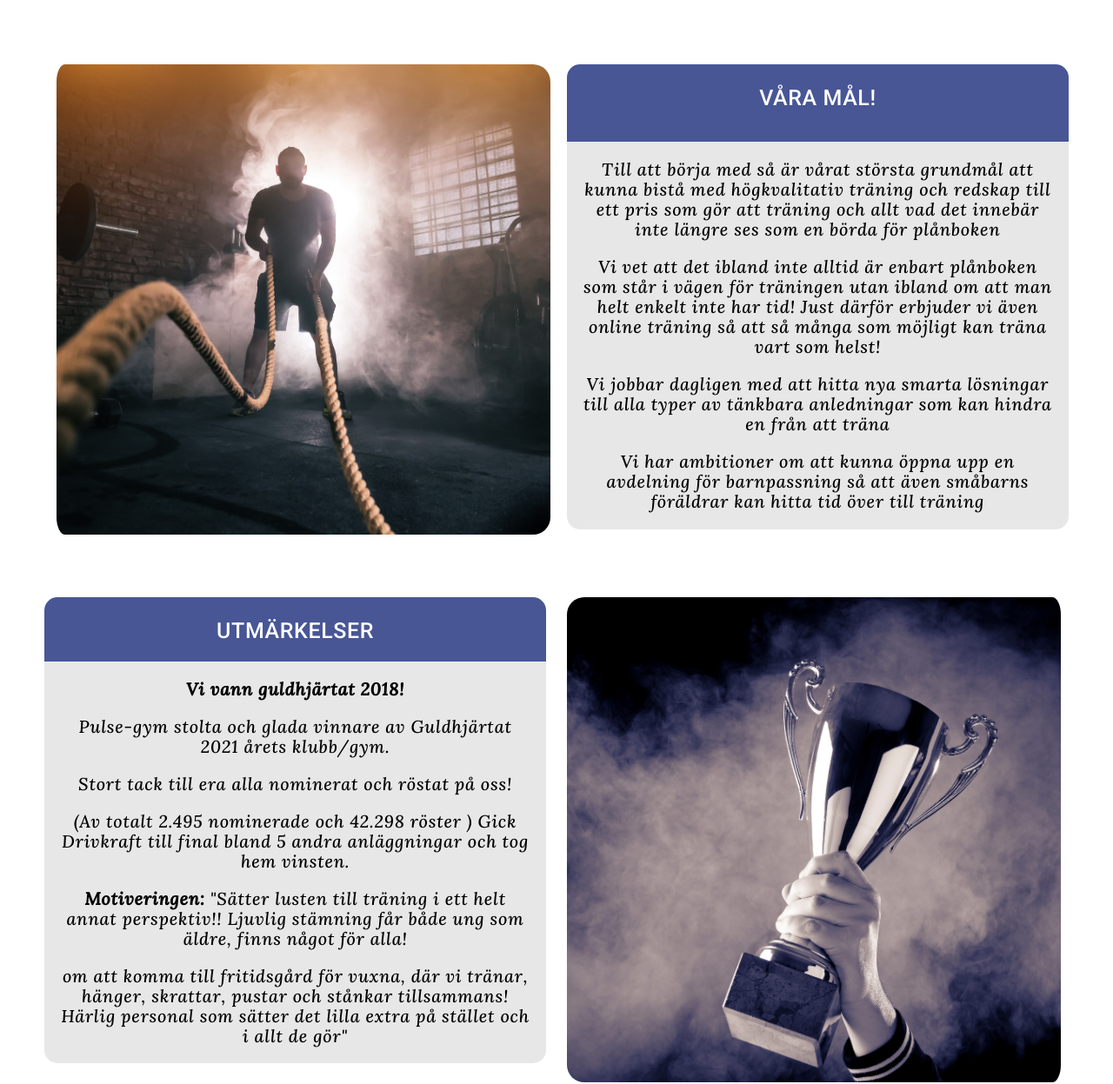
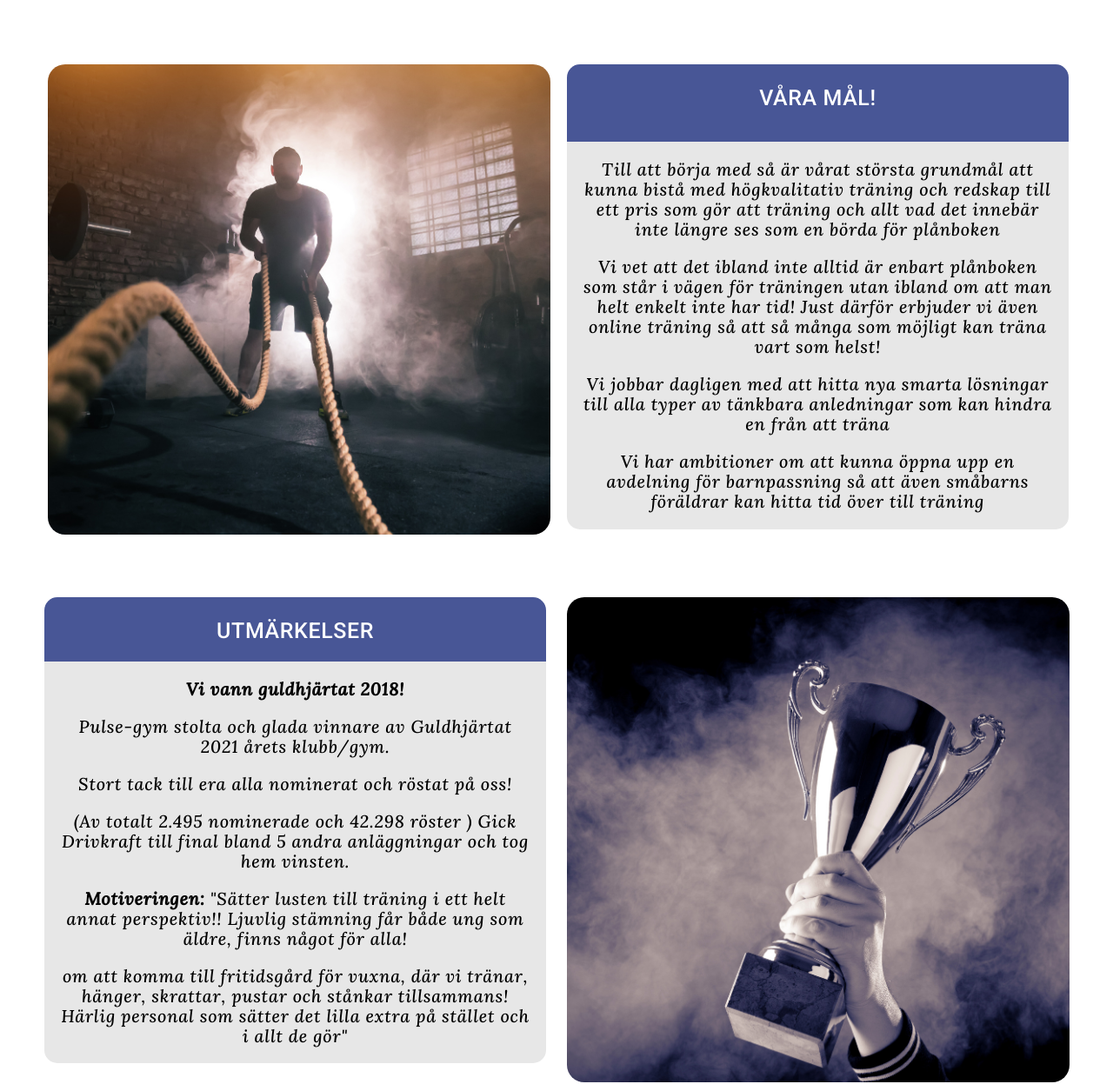
Before and after one commit to orrehall/skol-arbete, a plain HTML site: page om-oss.html in a window 1280 px wide. Shown: the part 875-2122 px from the top of the page at 87% size. Drawn offline with Linux system fonts and the light colour scheme.

Commit message:
paddding i body

```diff
--- a/styles/om-oss.css
+++ b/styles/om-oss.css
@@ -35,6 +35,11 @@ h1{
 /* ****************************************************************************************************************************** */
 
 /**MAIN GRID CONTAINER**/
+
+body{
+    margin-left: 10px;
+    margin-right: 10px;
+}
 .container-om-oss{
     min-width: 768px; /*pga vi vill anpassa hemsidan efter mobile first*/
     min-height: 1850px;
@@ -167,14 +172,15 @@ margin-left: 5px;
         grid-template-rows: 0.5fr 4fr;
     }
 
-    #om-oss-img,
-    #om-oss-img3{
-        padding-right: 10px;
+    #section-om-oss1,
+    #section-om-oss3{
+    margin-left: 5px;
     }
 
-    #om-oss-img2{
-        padding-left:10px ;
+    #section-om-oss2{
+        margin-right:5px;
     }
+
 
 
 
```
